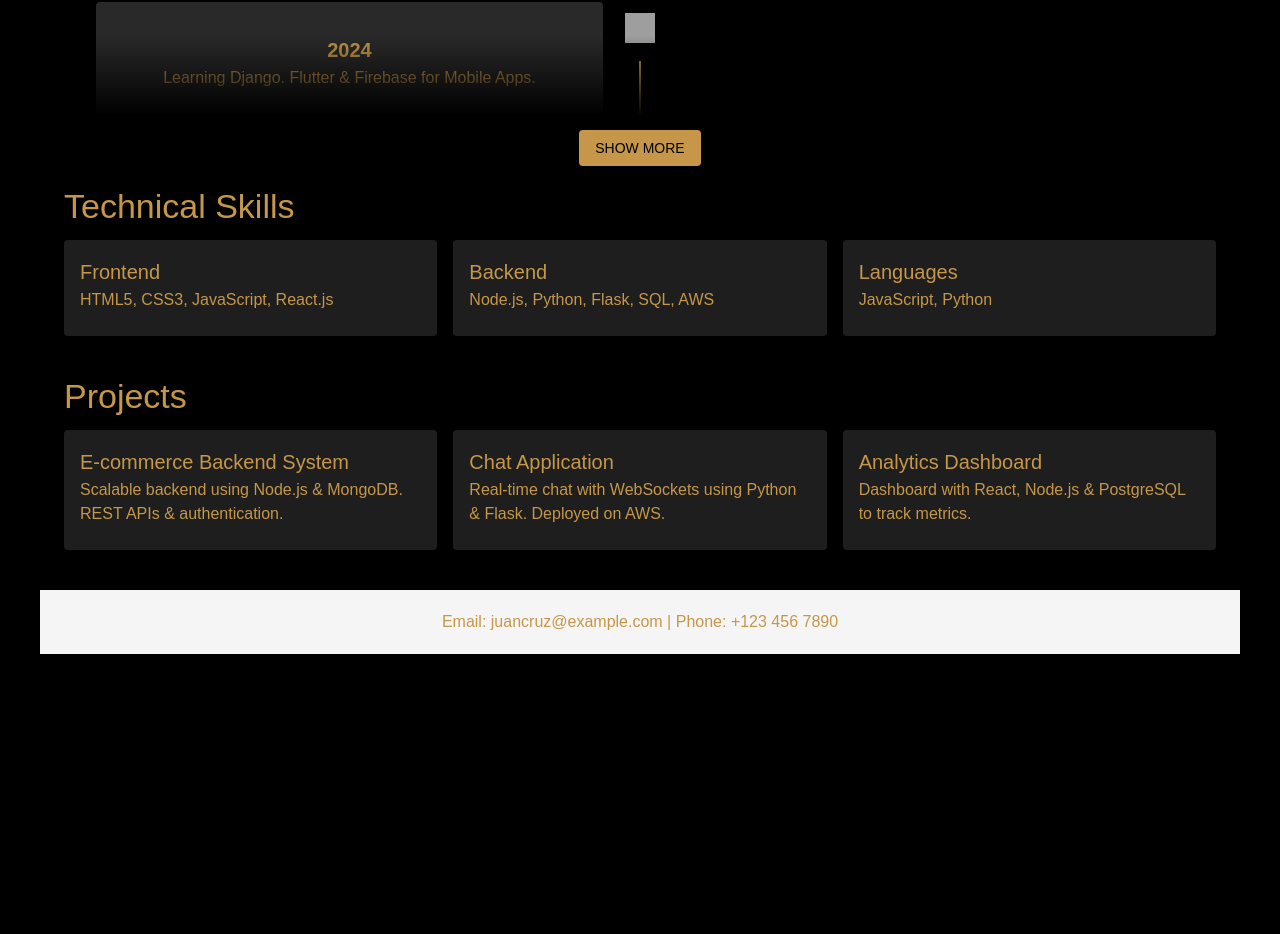
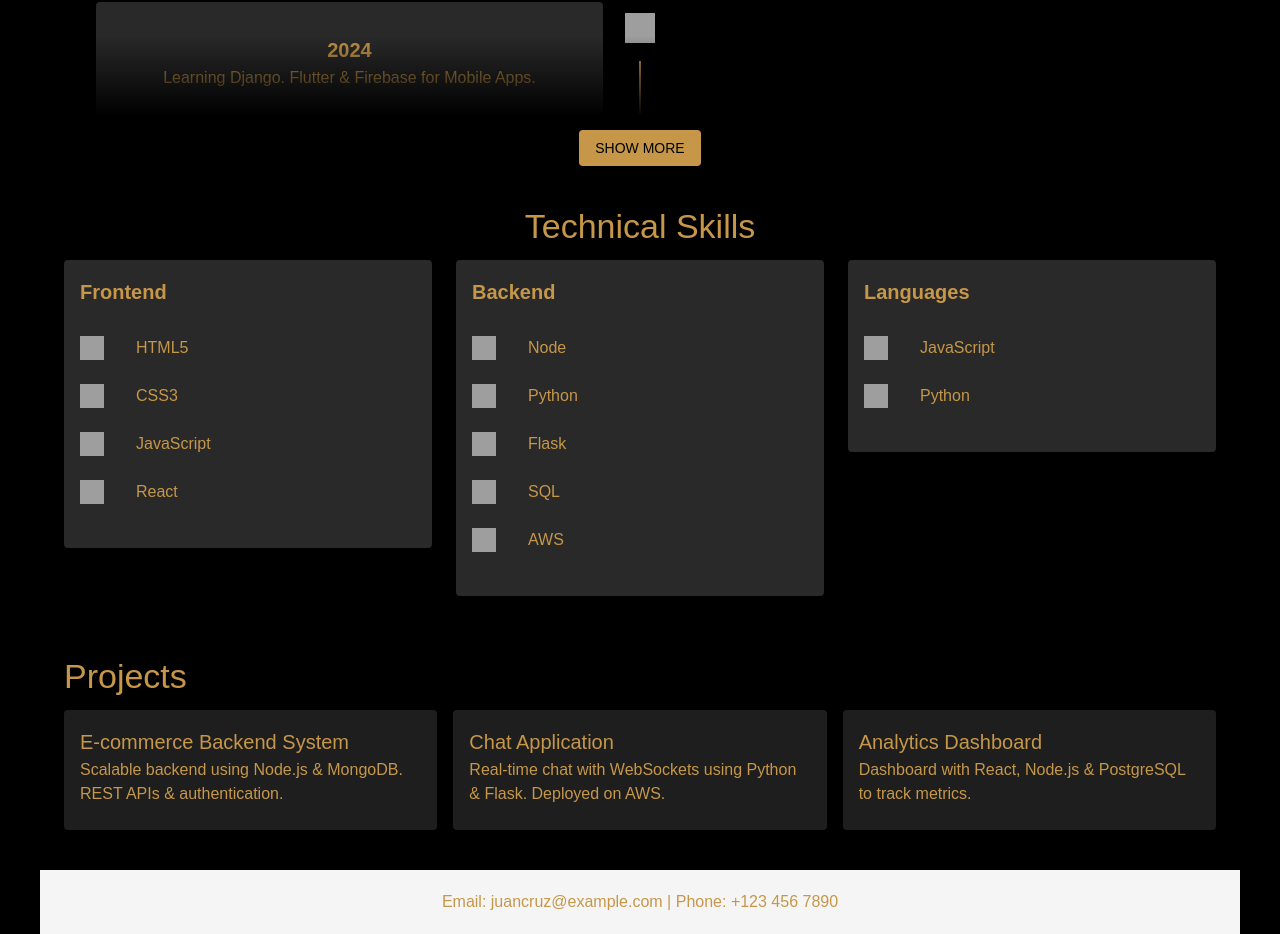
Before and after one commit to juancruz41/portfoliov1, a React (Create React App) app: page / in a window 1280 px wide. Shown: the part 1110-2044 px from the top of the page. Before the commit the page ends 1764 px from the top, so only its background shows below. Built offline with nearby package versions, Linux system fonts and the light colour scheme; grey boxes are pictures that could not be loaded.

Commit message:
update skills
update skills

```diff
--- a/src/components/Skills.js
+++ b/src/components/Skills.js
@@ -1,25 +1,50 @@
 import React from "react";
-import { Container, Typography, Grid, Card, CardContent } from "@mui/material";
+import { Container, Typography, Grid, Card, CardContent, List, ListItem, ListItemIcon, ListItemText } from "@mui/material";
 
+// 📌 Íconos de tecnologías desde Devicon
+const techIcons = {
+  HTML5: "https://cdn.jsdelivr.net/gh/devicons/devicon/icons/html5/html5-original.svg",
+  CSS3: "https://cdn.jsdelivr.net/gh/devicons/devicon/icons/css3/css3-original.svg",
+  JavaScript: "https://cdn.jsdelivr.net/gh/devicons/devicon/icons/javascript/javascript-original.svg",
+  React: "https://cdn.jsdelivr.net/gh/devicons/devicon/icons/react/react-original.svg",
+  Node: "https://cdn.jsdelivr.net/gh/devicons/devicon/icons/nodejs/nodejs-original.svg",
+  Python: "https://cdn.jsdelivr.net/gh/devicons/devicon/icons/python/python-original.svg",
+  Flask: "https://cdn.jsdelivr.net/gh/devicons/devicon/icons/flask/flask-original.svg",
+  SQL: "https://cdn.jsdelivr.net/gh/devicons/devicon/icons/mysql/mysql-original.svg",
+  AWS: "https://cdn.jsdelivr.net/gh/devicons/devicon/icons/amazonwebservices/amazonwebservices-original.svg",
+};
+
+// 📌 Datos de habilidades organizados en categorías
 const skillsData = [
-  { title: "Frontend", skills: "HTML5, CSS3, JavaScript, React.js" },
-  { title: "Backend", skills: "Node.js, Python, Flask, SQL, AWS" },
-  { title: "Languages", skills: "JavaScript, Python" },
+  { title: "Frontend", skills: ["HTML5", "CSS3", "JavaScript", "React"] },
+  { title: "Backend", skills: ["Node", "Python", "Flask", "SQL", "AWS"] },
+  { title: "Languages", skills: ["JavaScript", "Python"] },
 ];
 
 function Skills() {
   return (
-    <Container sx={{ padding: "20px 0" }}>
-      <Typography variant="h4" gutterBottom>
+    <Container sx={{ padding: "40px 0", textAlign: "center" }}>
+      <Typography variant="h4" gutterBottom sx={{ color: "primary.main" }}>
         Technical Skills
       </Typography>
-      <Grid container spacing={2}>
-        {skillsData.map((item, index) => (
+      <Grid container spacing={3} justifyContent="center">
+        {skillsData.map((category, index) => (
           <Grid item xs={12} sm={6} md={4} key={index}>
-            <Card>
+            <Card sx={{ backgroundColor: "#1e1e1e", color: "text.primary", textAlign: "left", boxShadow: 3 }}>
               <CardContent>
-                <Typography variant="h6">{item.title}</Typography>
-                <Typography>{item.skills}</Typography>
+                <Typography variant="h6" sx={{ fontWeight: "bold", marginBottom: 1 }}>
+                  {category.title}
+                </Typography>
+                <List>
+                  {category.skills.map((skill, idx) => (
+                    <ListItem key={idx} sx={{ paddingLeft: 0 }}>
+                      <ListItemIcon>
+                        <img src={techIcons[skill]} alt={skill} width="24" height="24" />
+                      </ListItemIcon>
+                      <ListItemText primary={skill} />
+                    </ListItem>
+                  ))}
+                </List>
               </CardContent>
             </Card>
           </Grid>
```
